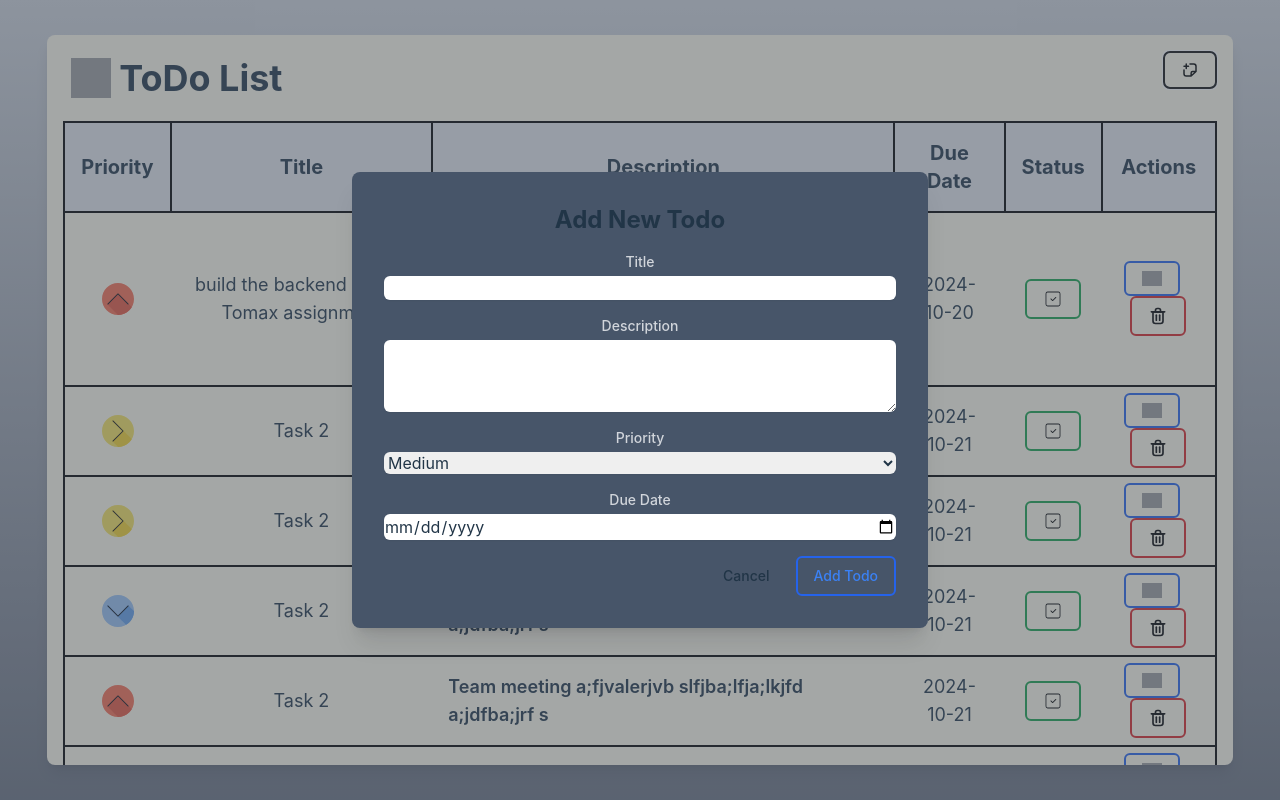
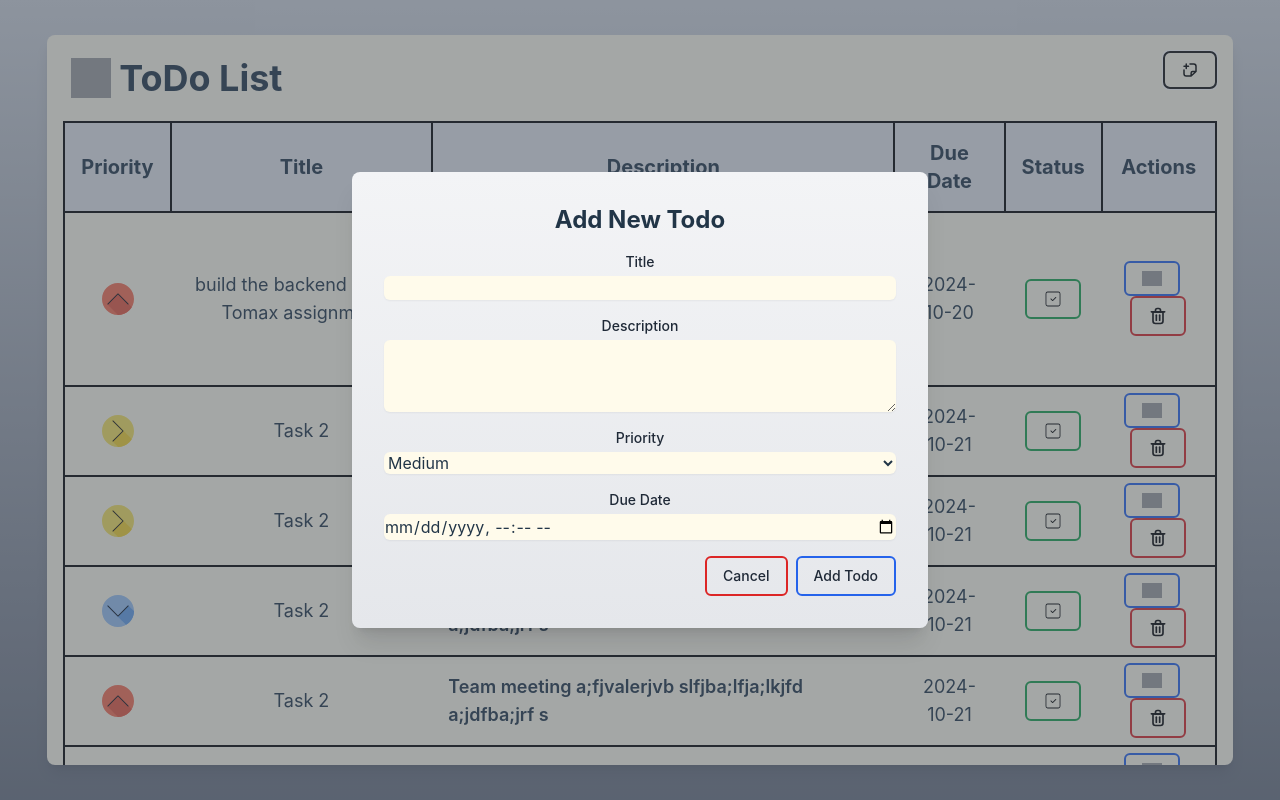
Before and after one commit to shaharariel95/tomax-assignment, a Vue app in the folder tomax-front/: page / in a window 1280 px wide. Both pictures are taken after a click on the button 1190 px from the left and 69 px from the top of the page. Built offline with nearby package versions, Linux system fonts and the light colour scheme; grey boxes are pictures that could not be loaded.

Commit message:
chagned the colors of the form changed date input to datetime input

```diff
--- a/tomax-front/src/components/AddTodoForm.vue
+++ b/tomax-front/src/components/AddTodoForm.vue
@@ -25,36 +25,36 @@ const submitForm = () => {
 
 <template>
   <div class="fixed inset-0 bg-gray-600 bg-opacity-50 overflow-y-auto h-full w-full flex items-center justify-center">
-    <div class="relative bg-slate-600 rounded-lg shadow-xl p-8 m-4 max-w-xl w-full">
+    <div class="relative bg-gradient-to-b from-gray-100 to-gray-200 rounded-lg shadow-xl p-8 m-4 max-w-xl w-full">
       <h2 class="text-2xl font-bold mb-4">Add New Todo</h2>
       <form @submit.prevent="submitForm" class="space-y-4">
         <div>
-          <label for="title" class="block text-sm font-medium text-gray-300">Title</label>
+          <label for="title" class="block text-sm font-medium text-gray-800">Title</label>
           <input type="text" id="title" v-model="newTodo.title" required
-                 class="mt-1 block w-full rounded-md border-gray-300 shadow-sm focus:border-indigo-300 focus:ring focus:ring-indigo-200 focus:ring-opacity-50">
+                 class="mt-1 block w-full rounded-md bg-amber-50 border-gray-300 shadow-sm focus:border-indigo-300 focus:ring focus:ring-indigo-200 focus:ring-opacity-50">
         </div>
         <div>
-          <label for="description" class="block text-sm font-medium text-gray-300">Description</label>
+          <label for="description" class="block text-sm font-medium text-gray-800">Description</label>
           <textarea id="description" v-model="newTodo.description" rows="3"
-                    class="mt-1 block w-full rounded-md border-gray-300 shadow-sm focus:border-indigo-300 focus:ring focus:ring-indigo-200 focus:ring-opacity-50"></textarea>
+                    class="mt-1 block w-full rounded-md bg-amber-50 border-gray-300 shadow-sm focus:border-indigo-300 focus:ring focus:ring-indigo-200 focus:ring-opacity-50"></textarea>
         </div>
         <div>
-          <label for="priority" class="block text-sm font-medium text-gray-300">Priority</label>
+          <label for="priority" class="block text-sm font-medium text-gray-800">Priority</label>
           <select id="priority" v-model="newTodo.priority"
-                  class="mt-1 block w-full rounded-md border-gray-300 shadow-sm focus:border-indigo-300 focus:ring focus:ring-indigo-200 focus:ring-opacity-50">
+                  class="mt-1 block w-full rounded-md bg-amber-50 border-gray-300 shadow-sm focus:border-indigo-300 focus:ring focus:ring-indigo-200 focus:ring-opacity-50">
             <option>Low</option>
             <option>Medium</option>
             <option>High</option>
           </select>
         </div>
         <div>
-          <label for="dueDate" class="block text-sm font-medium text-gray-300">Due Date</label>
-          <input type="date" id="dueDate" v-model="newTodo.dueDate"
-                 class="mt-1 block w-full rounded-md border-gray-300 shadow-sm focus:border-indigo-300 focus:ring focus:ring-indigo-200 focus:ring-opacity-50">
+          <label for="dueDate" class="block text-sm font-medium text-gray-800">Due Date</label>
+          <input type="datetime-local" id="dueDate" v-model="newTodo.dueDate"
+                 class="mt-1 block w-full rounded-md bg-amber-50 border-gray-300 shadow-sm focus:border-indigo-300 focus:ring focus:ring-indigo-200 focus:ring-opacity-50">
         </div>
         <div class="flex justify-end space-x-2">
-          <button type="button" @click="$emit('close')" class="btn btn-secondary">Cancel</button>
-          <button type="submit" class="btn btn-primary">Add Todo</button>
+          <button type="button" @click="$emit('close')" class="btn btn-danger text-gray-800">Cancel</button>
+          <button type="submit" class="btn btn-primary text-gray-800">Add Todo</button>
         </div>
       </form>
     </div>
```
